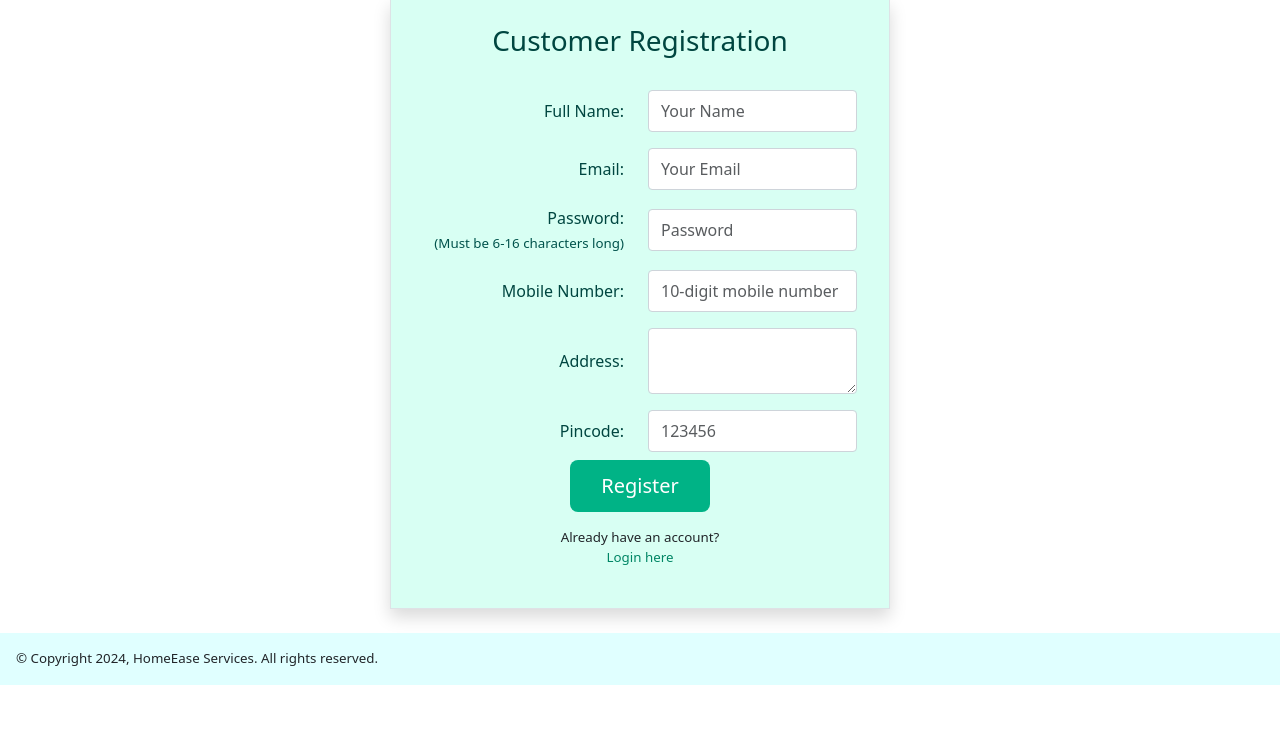
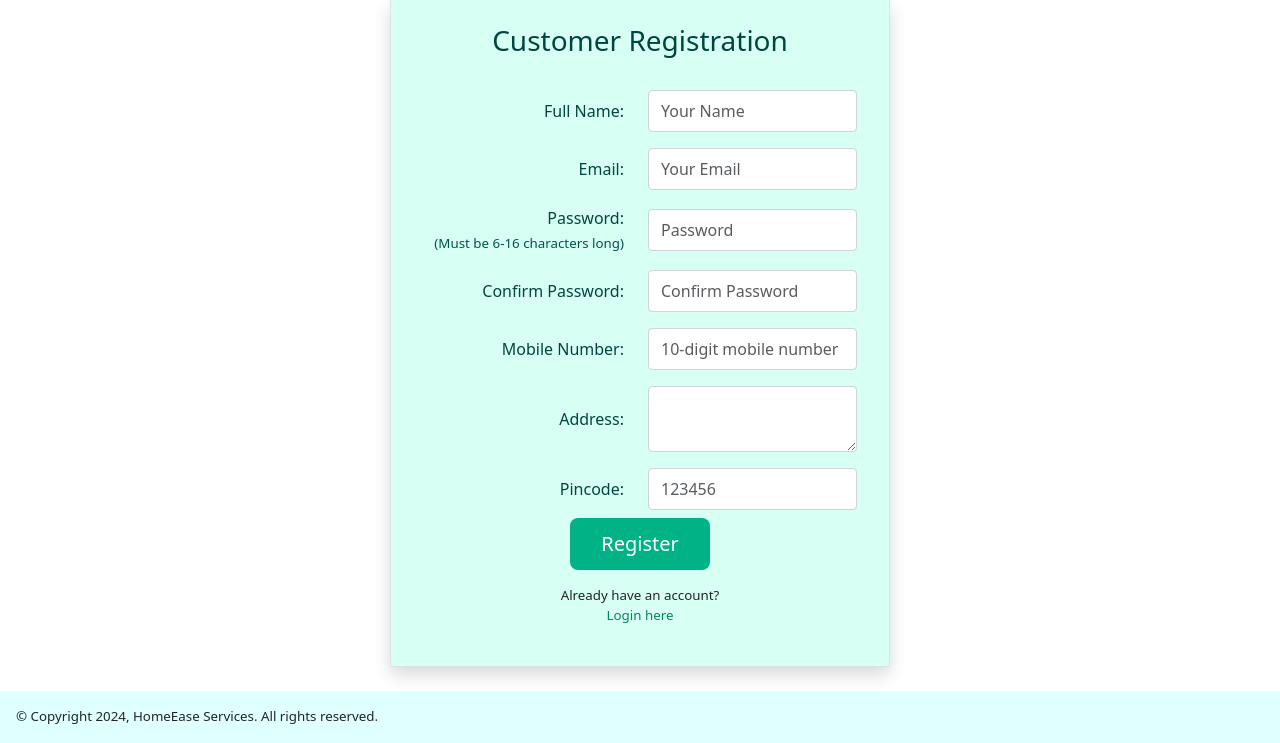
Before and after one commit to Adri935/MAD1-Household-Services-App, a Flask app: page /customer_register in a window 1280 px wide. Shown: the part 134-877 px from the top of the page. Before the commit the page ends 819 px from the top, so only its background shows below. Run offline with Flask 3, Linux system fonts and the light colour scheme.

Commit message:
added controls for login and customer registration

```diff
--- a/config.py
+++ b/config.py
@@ -6,3 +6,4 @@ load_dotenv()
 
 app.config['SQLALCHEMY_DATABASE_URI'] = os.getenv('SQLALCHEMY_DATABASE_URI')
 app.config['SQLALCHEMY_TRACK_MODIFICATIONS'] = os.getenv('SQLALCHEMY_TRACK_MODIFICATIONS')
+app.config['SECRET_KEY'] = os.getenv('SECRET_KEY')
--- a/routes.py
+++ b/routes.py
@@ -1,15 +1,90 @@
-from flask import render_template,url_for,flash
+from flask import render_template,url_for,request,flash,redirect
 from app import app
+from models import db,Customer,ServiceProfessional
+from flask_bcrypt import Bcrypt
+from dotenv import load_dotenv
+import os
+
+bc = Bcrypt()
 
 @app.route("/")
 @app.route("/login")
 def login():
     return render_template('login.html',title='Login')
 
+@app.route("/login", methods=['POST'])
+def  login_post():
+    email = request.form.get('email')
+    password = request.form.get('password')
+    if not email or not password:
+        flash('Please enter your Email and Password to log in','danger')
+
+    if email == 'admin.homeease@homeease.com' and password == os.getenv('adminpwd'):
+        return redirect(url_for('admin_dashboard'))
+
+    user1 = Customer.query.filter_by(email=email).first()
+    user2 = ServiceProfessional.query.filter_by(email=email).first()
+
+    if not user1 and not user2:
+        flash('Invalid Email. No such user exists.','danger')
+        return redirect(url_for('login'))
+
+    if user1 and bc.check_password_hash(user1.password, password):
+        return redirect(url_for('customer_dashboard'))
+
+    if user2 and bc.check_password_hash(user2.password, password):
+        return redirect(url_for('professional_dashboard'))
+
+
+
 @app.route("/customer_register")
 def customer_register():
     return render_template('customer_register.html',title='Customer Registration')
 
+@app.route("/customer_register", methods=['POST'])
+def customer_register_post():
+    password = request.form.get('password')
+    email = request.form.get('email')
+    conf_pwd = request.form.get('confirmpassword')
+    name = request.form.get('name')
+    phone = request.form.get('mobile')
+    address = request.form.get('address')
+    pincode = request.form.get('pincode')
+
+    if not name or not email or not password or not conf_pwd  or not phone or not address or not pincode:
+        flash('Please fill all the fields', 'danger')
+        return redirect(url_for('customer_register'))
+
+    if conf_pwd!=password:
+        flash('Passwords do not match. Please try again.','danger')
+        return redirect(url_for('customer_register'))
+
+    user =  Customer.query.filter_by(email=email).first()
+    if user:
+        flash('Account already exists. Please login or use a different Email ID.','danger')
+        return redirect(url_for('login'))
+
+    pwd_hash = bc.generate_password_hash(password)
+
+    new_user = Customer(name=name,password=pwd_hash,email=email,phone=phone,address=address,pincode=pincode)
+    db.session.add(new_user)
+    db.session.commit()
+    flash('Account created successfully. Please login to continue.','success')
+    return redirect(url_for('login'))
+
+
 @app.route("/professional_register")
 def professional_register():
     return render_template('professional_register.html',title='Service Professional Registration')
+
+@app.route("/admin_dashboard")
+def admin_dashboard():
+    return render_template('admin_dashboard.html',title='Admin Dashboard')
+
+@app.route("/customer_dashboard")
+def customer_dashboard():
+    return render_template('customer_dashboard.html',title='Customer Dashboard')
+
+@app.route("/professional_dashboard")
+def professional_dashboard():
+    return render_template('professional_dashboard.html',title='Service Professional Dashboard')
--- a/templates/customer_register.html
+++ b/templates/customer_register.html
@@ -1,33 +1,37 @@
 {% extends "layout.html" %}
 {% block content %}
     <main class="w-100 m-auto mb-4 p-4 border shadow registration-box" style="max-width: 500px;">
-        <form>
+        <form action="" method="post">
             <h3 class="mb-4 text-center" style="color:rgb(0, 70, 64)">Customer Registration</h3>
 
             <table class="table-borderless">
                 <tr>
                     <td><label for="fullName" class="form-label">Full Name:</label></td>
-                    <td><input type="text" class="form-control" id="fullName" placeholder="Your Name" required></td>
+                    <td><input type="text" class="form-control" name="name" placeholder="Your Name" required></td>
                 </tr>
                 <tr>
                     <td><label for="email" class="form-label">Email:</label></td>
-                    <td><input type="email" class="form-control" id="email" placeholder="Your Email" required></td>
+                    <td><input type="email" class="form-control" name="email" placeholder="Your Email" required></td>
                 </tr>
                 <tr>
                     <td><label for="password" class="form-label">Password:</label><br><small style="font-size: smaller; color: rgb(0, 83, 76);;">(Must be 6-16 characters long)</small></td>
-                    <td><input type="password" class="form-control" id="password" minlength="6" maxlength="16" placeholder="Password" required></td>
+                    <td><input type="password" class="form-control" name="password" minlength="6" maxlength="16" placeholder="Password" required></td>
+                </tr>
+                <tr>
+                    <td><label for="confirmpassword" class="form-label">Confirm Password:</label></td>
+                    <td><input type="password" class="form-control" name="confirmpassword" minlength="6" maxlength="16" placeholder="Confirm Password" required></td>
                 </tr>
                 <tr>
                     <td><label for="mobile" class="form-label">Mobile Number:</label></td>
-                    <td><input type="tel" class="form-control" id="mobile" pattern="[0-9]{10}" placeholder="10-digit mobile number" required></td>
+                    <td><input type="tel" class="form-control" name="mobile" pattern="[0-9]{10}" placeholder="10-digit mobile number" required></td>
                 </tr>
                 <tr>
                     <td><label for="address" class="form-label">Address:</label></td>
-                    <td><textarea class="form-control" id="address" rows="2" required></textarea></td>
+                    <td><textarea class="form-control" name="address" rows="2" required></textarea></td>
                 </tr>
                 <tr>
                     <td><label for="pincode" class="form-label">Pincode:</label></td>
-                    <td><input type="text" class="form-control" id="pincode" pattern="[0-9]{6}" placeholder="123456" required></td>
+                    <td><input type="text" class="form-control" name="pincode" pattern="[0-9]{6}" placeholder="123456" required></td>
                 </tr>
             </table>
 
--- a/templates/layout.html
+++ b/templates/layout.html
@@ -29,6 +29,14 @@
             </div>
         </header>
         <main class="content-wrap">
+            {% with messages = get_flashed_messages(with_categories=true) %}
+                {% if messages %}
+                    {% for category, message in messages %}
+                        <div class="alert alert-{{ category }} mx-auto w-50" role="alert">{{ msg }}</div>
+                    {% endfor %}
+                {% endif %}
+            {% endwith %}
+
             {% block content %}
             {% endblock %}
         </main>
--- a/templates/login.html
+++ b/templates/login.html
@@ -1,16 +1,16 @@
 {% extends "layout.html" %}
 {% block content %}
     <main class="w-100 m-auto p-4 border shadow login-box" style="max-width: 350px;">
-        <form>
+        <form method="post">
             <h3 class="mb-3 text-center" style="color:rgb(0, 70, 64)">Login</h3>
 
             <div class="form-floating mb-3">
-                <input type="email" class="form-control" id="floatingInput" placeholder="name@example.com" required>
+                <input type="email" class="form-control" name="email" id="floatingInput" placeholder="name@example.com" required>
                 <label for="floatingInput">Registered mail id</label>
 
             </div>
             <div class="form-floating mb-3">
-                <input type="password" class="form-control" id="floatingPassword" placeholder="Password" minlength="6" maxlength="16" required>
+                <input type="password" class="form-control" name="password" id="floatingPassword" placeholder="Password" minlength="6" maxlength="16" required>
                 <label for="floatingPassword">Password</label>
             </div>
 
```
Also changed, not shown: templates/professional_register.html (+15 -11 lines), templates/admin_dashboard.html (added), templates/customer_dashboard.html (added), templates/professional_dashboard.html (added).
